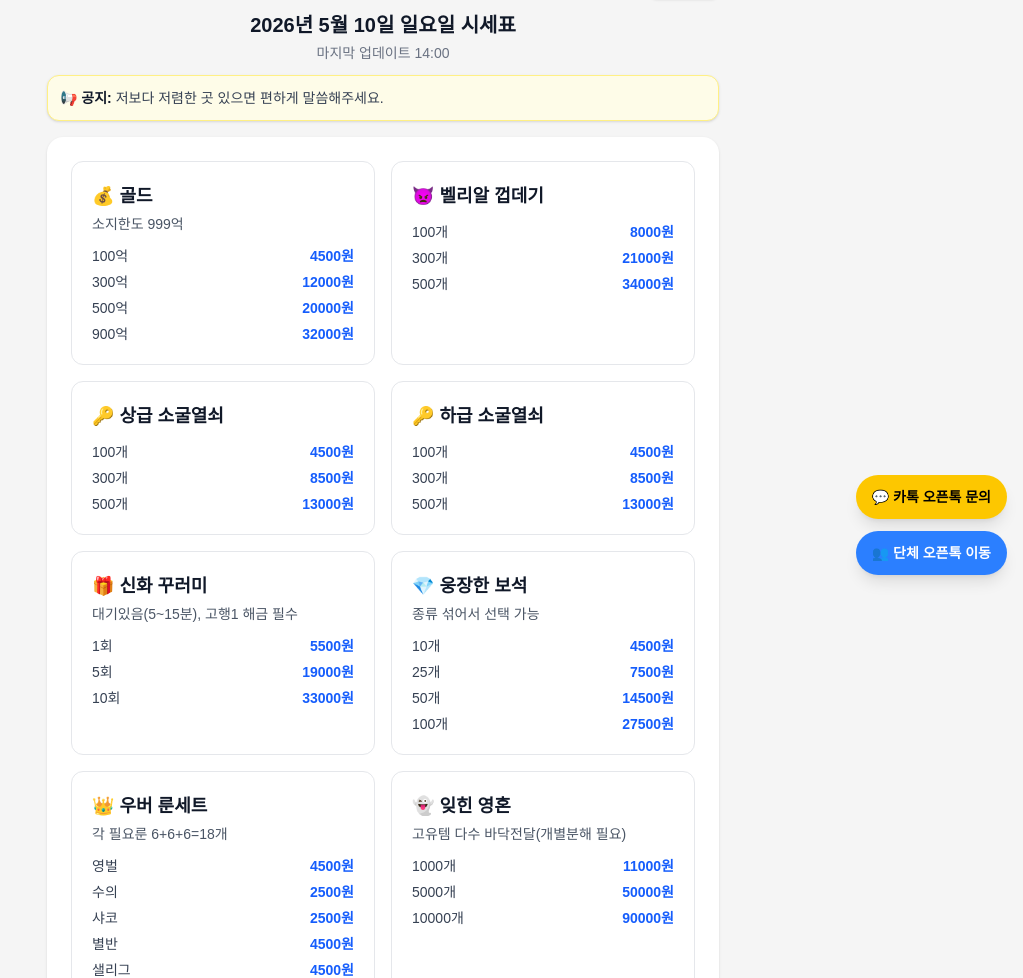
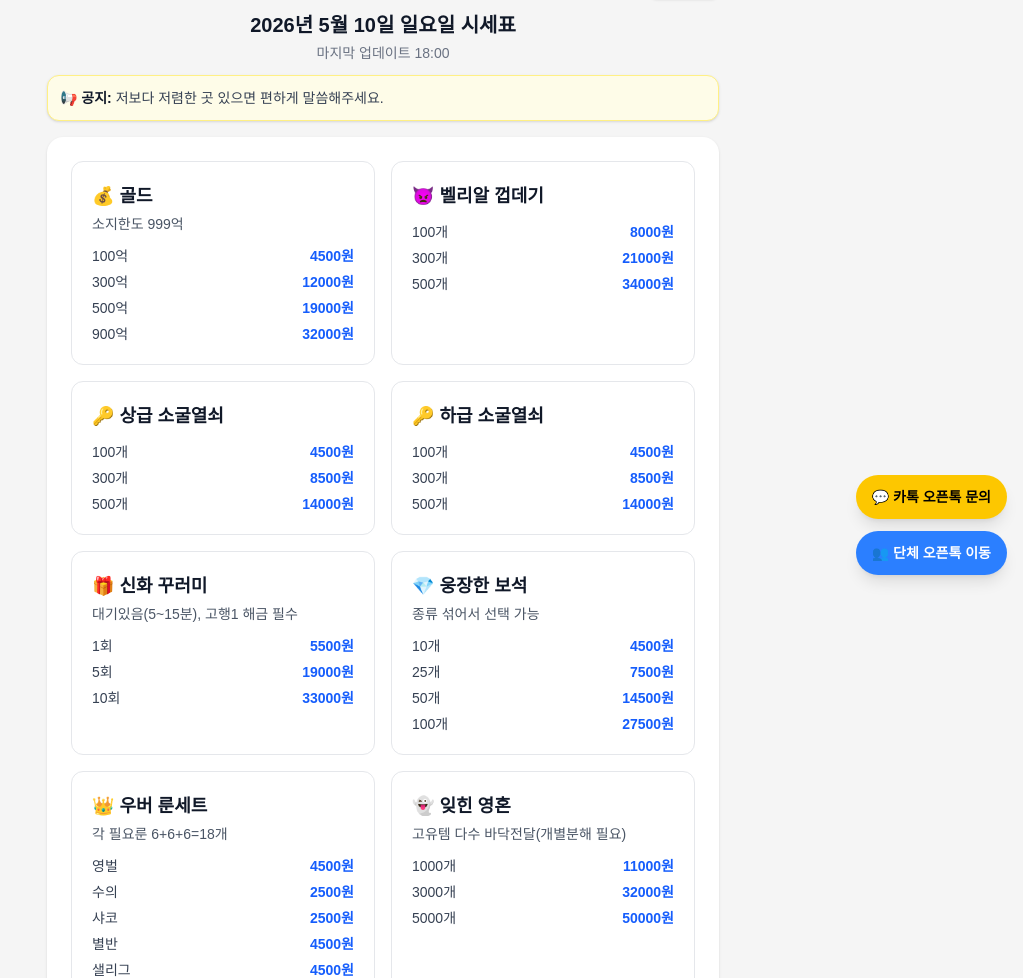
Before and after one commit to kimdohee968-sys/mebu-board, a Next.js app: page / in a window 1280 px wide. Shown: the part 201-1179 px from the top of the page, without its empty margins (257-1280 px from the left). Built offline with nearby package versions, Linux system fonts and the light colour scheme.

Commit message:
update content

```diff
--- a/menus.json
+++ b/menus.json
@@ -6,7 +6,7 @@
     "prices": [
       { "qty": "100억", "price": "4500원" },
       { "qty": "300억", "price": "12000원" },
-      { "qty": "500억", "price": "20000원" },
+      { "qty": "500억", "price": "19000원" },
       { "qty": "900억", "price": "32000원" }
     ]
   },
@@ -27,7 +27,7 @@
     "prices": [
       { "qty": "100개", "price": "4500원" },
       { "qty": "300개", "price": "8500원" },
-      { "qty": "500개", "price": "13000원" }
+      { "qty": "500개", "price": "14000원" }
     ]
   },
   {
@@ -37,7 +37,7 @@
     "prices": [
       { "qty": "100개", "price": "4500원" },
       { "qty": "300개", "price": "8500원" },
-      { "qty": "500개", "price": "13000원" }
+      { "qty": "500개", "price": "14000원" }
     ]
   },
   {
@@ -81,8 +81,8 @@
     "desc": "고유템 다수 바닥전달(개별분해 필요)",
     "prices": [
       { "qty": "1000개", "price": "11000원" },
-      { "qty": "5000개", "price": "50000원" },
-      { "qty": "10000개", "price": "90000원" }
+      { "qty": "3000개", "price": "32000원" },
+      { "qty": "5000개", "price": "50000원" }
     ]
   }
 ]
--- a/src/app/page.js
+++ b/src/app/page.js
@@ -82,7 +82,7 @@ export default function Home() {
         </p>
 
         <p className="text-xs md:text-sm text-gray-500 mt-1">
-          마지막 업데이트 14:00
+          마지막 업데이트 18:00
         </p>
 
       </div>
```
